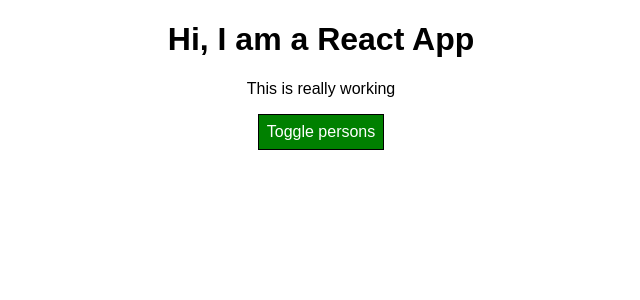
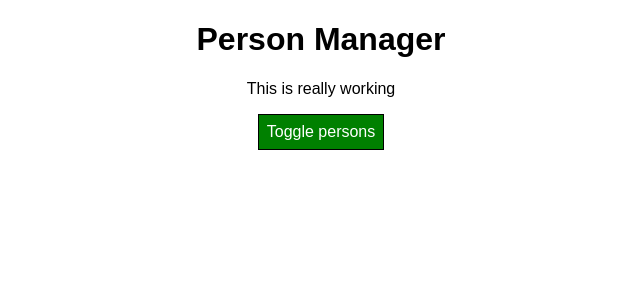
Before and after one commit to Sunil-Jain/react-complete-guide, a React app: page / in a window 1280 px wide. Shown: the top 300 px of the page, without its empty margins (319-959 px from the left). Built offline with nearby package versions, Linux system fonts and the light colour scheme.

Commit message:
Access props inside class based components

```diff
--- a/src/components/Persons/Person/Person.js
+++ b/src/components/Persons/Person/Person.js
@@ -17,11 +17,6 @@
 // `
 
 const person = (props) => {
-    const style = {
-        '@media (min-width: 500px)': {
-            width: '450px'
-        }
-    };
     return (
 
         <div className={classes.Person}>
--- a/src/components/Persons/persons.js
+++ b/src/components/Persons/persons.js
@@ -1,4 +1,4 @@
-import React, { Component } from 'react';
+import React from 'react';
 import Person from './Person/Person'
 
 const persons = props => (
--- a/src/components/cockpit/cockpit.js
+++ b/src/components/cockpit/cockpit.js
@@ -1,4 +1,4 @@
-import React from 'react';
+import React from 'react'
 import classes from './cockpit.css'
 
 const cockpit = props => {
@@ -17,7 +17,7 @@
 
     return (
         <div className={classes.Cockpit}>
-            <h1>Hi, I am a React App</h1>
+            <h1>{props.title}</h1>
             <p className={assignedClasses.join(' ')}>This is really working</p>
             <button
                 className={ btnClass }
--- a/src/containers/AppSection5StylingComponents.js
+++ b/src/containers/AppSection5StylingComponents.js
@@ -1,7 +1,7 @@
 import React, { Component } from 'react';
 import classes from './App.css';
-import Persons from '../components/Persons/persons'
-import Cockpit from '../components/cockpit/cockpit'
+import Persons from '../components/Persons/persons';
+import Cockpit from '../components/cockpit/cockpit';
 
 class App extends Component {
 
@@ -56,15 +56,16 @@
     let persons = null;
 
     if ( this.state.showPersons ) {
-        persons = <Persons
-                persons={ this.state.persons }
-                clicked={ this.deletePersonHandler }
-                changed={ this.nameChangedHandler }/>
+      persons = <Persons
+              persons={ this.state.persons }
+              clicked={ this.deletePersonHandler }
+              changed={ this.nameChangedHandler }/>
     }
 
     return (
         <div className={classes.App}>
             <Cockpit
+              title = { this.props.appTitle}
               showPersons={ this.state.showPersons }
               persons={ this.state.persons }
               click={ this.togglePersonsHandler } />
--- a/src/index.js
+++ b/src/index.js
@@ -6,5 +6,5 @@
 //import App from './AppWithHooks'
 import registerServiceWorker from './registerServiceWorker';
 
-ReactDOM.render(<App />, document.getElementById('root'));
+ReactDOM.render(<App appTitle = "Person Manager"/>, document.getElementById('root'));
 registerServiceWorker();
```
